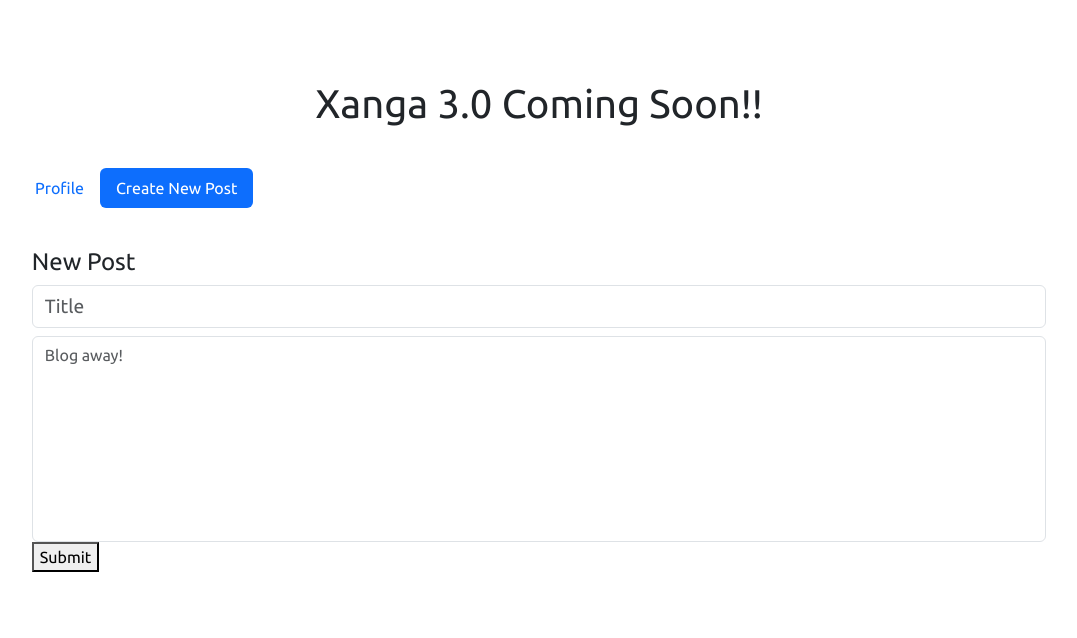
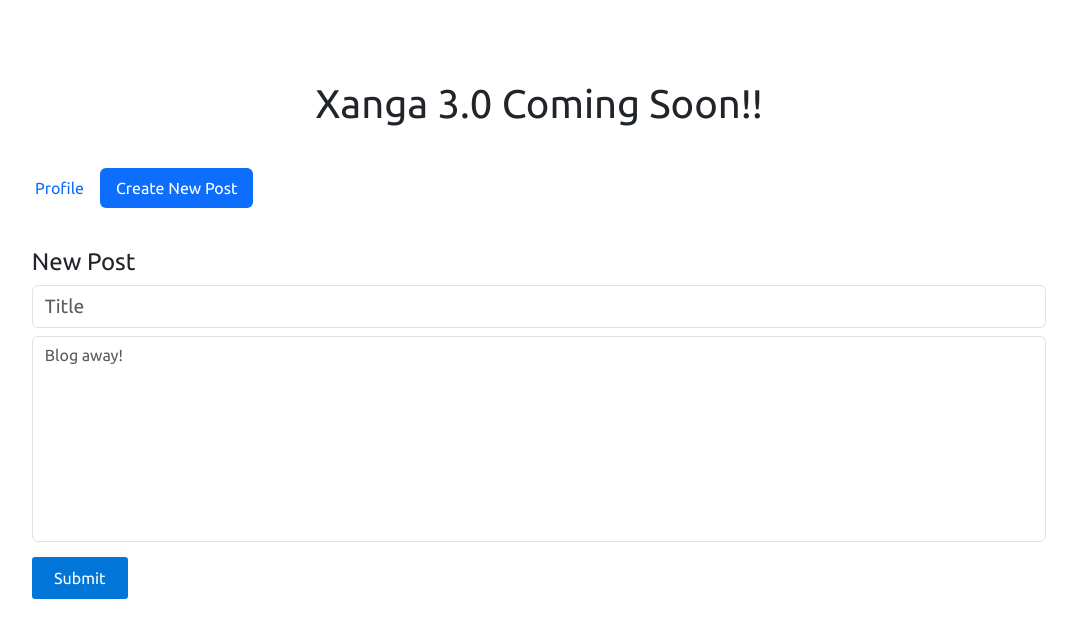
Before and after one commit to its-cess/blog, a Vue app: page /new in a window 1280 px wide. Shown: the top 638 px of the page, without its empty margins (101-1178 px from the left). Built offline with nearby package versions, Linux system fonts and the light colour scheme.

Commit message:
add button styling.

```diff
--- a/src/pages/CreateNew.vue
+++ b/src/pages/CreateNew.vue
@@ -5,13 +5,13 @@
       <div class="input">
         <b-form-input
           placeholder="Title"
-          v-model="entry.data.attributes.Title"
+          v-model="entry.attributes.Title"
         />
       </div>
       <div>
         <b-form-textarea
           placeholder="Blog away!"
-          v-model="entry.data.attributes.Body"
+          v-model="entry.attributes.Body"
           rows="8"
           no-resize
         ></b-form-textarea>
@@ -26,19 +26,17 @@
   data() {
     return {
       entry: {
-        data: {
-          id: this.createId(),
-          attributes: {
-            Title: "",
-            Body: ""
-          }
+        id: this.createId(),
+        attributes: {
+          Title: "",
+          Body: ""
         }
       }
     };
   },
   methods: {
     createNewEntry() {
-      this.$store.dispatch("entries/createEntry", this.entry);
+      this.$store.dispatch("entries/createEntry", { data: this.entry });
     },
     createId() {
       const id = Math.floor(Math.random() * 10000000);
@@ -76,4 +74,13 @@
   display: flex;
   justify-content: flex-end;
 }
+button {
+  color: white;
+  background-color: #0275d8;
+  border-style: none;
+  border-radius: 3px;
+  height: 2.65rem;
+  width: 6rem;
+  margin-top: 15px;
+}
 </style>
```
